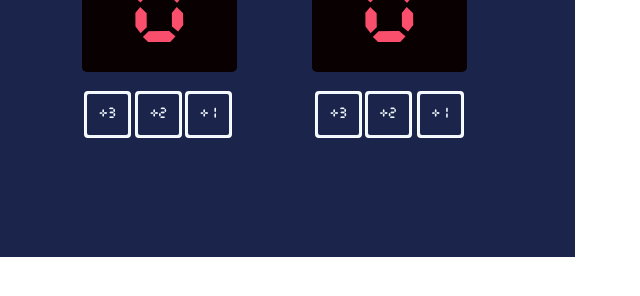
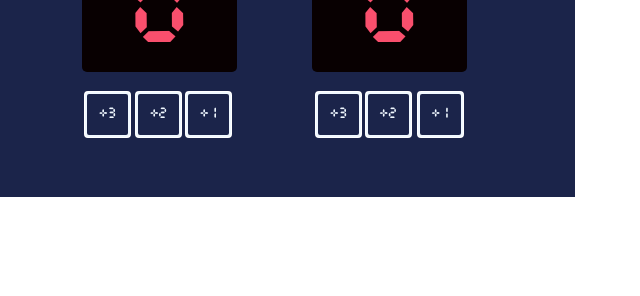
Before and after one commit to 4Furki4/Basketball-Score-Table, a plain HTML site: page index.html in a window 1280 px wide. Shown: the part 128-424 px from the top of the page, without its empty margins (0-640 px from the left). Drawn offline with Linux system fonts and the light colour scheme.

Commit message:
container's height updated

```diff
--- a/index.css
+++ b/index.css
@@ -30,7 +30,7 @@ body {
     justify-content:space-around;
 
     width: 575px;
-    height: 385px;
+    height: 325px;
     background-color: #1B244A;
 }
 
```
